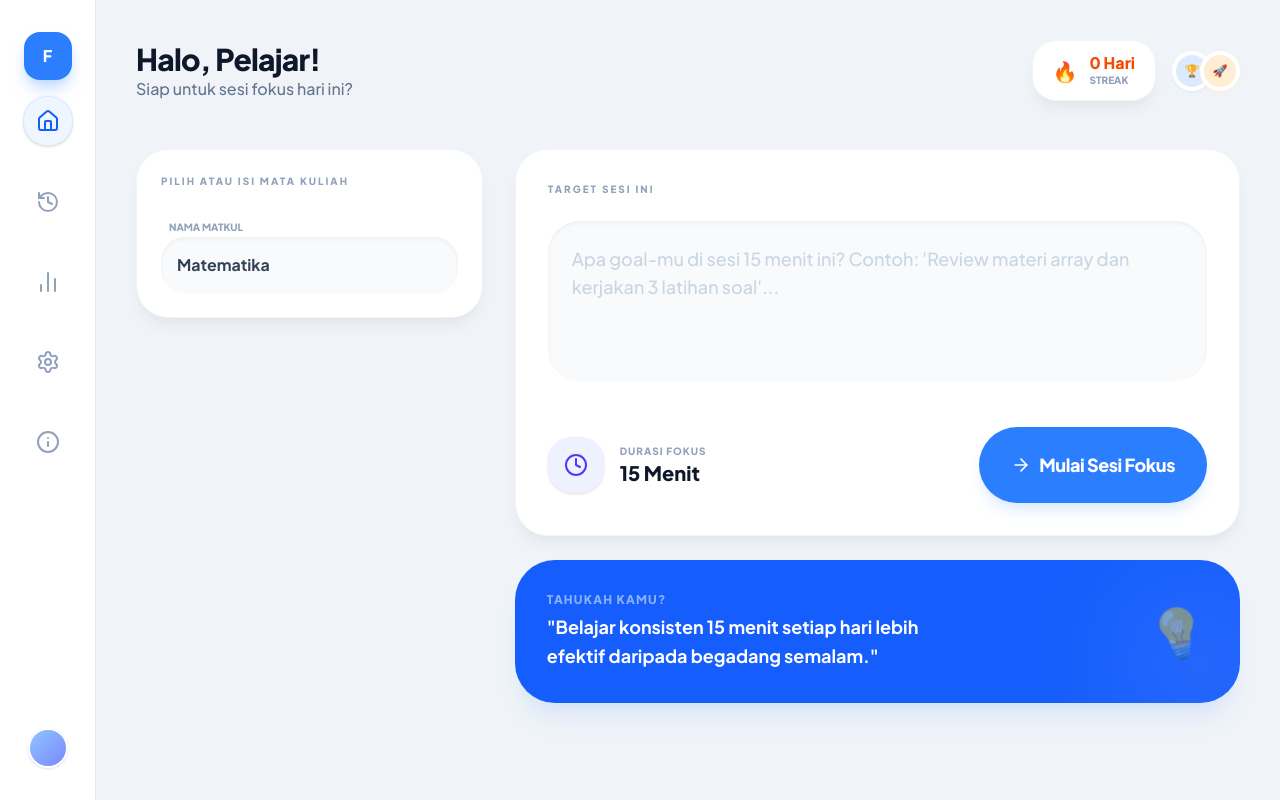
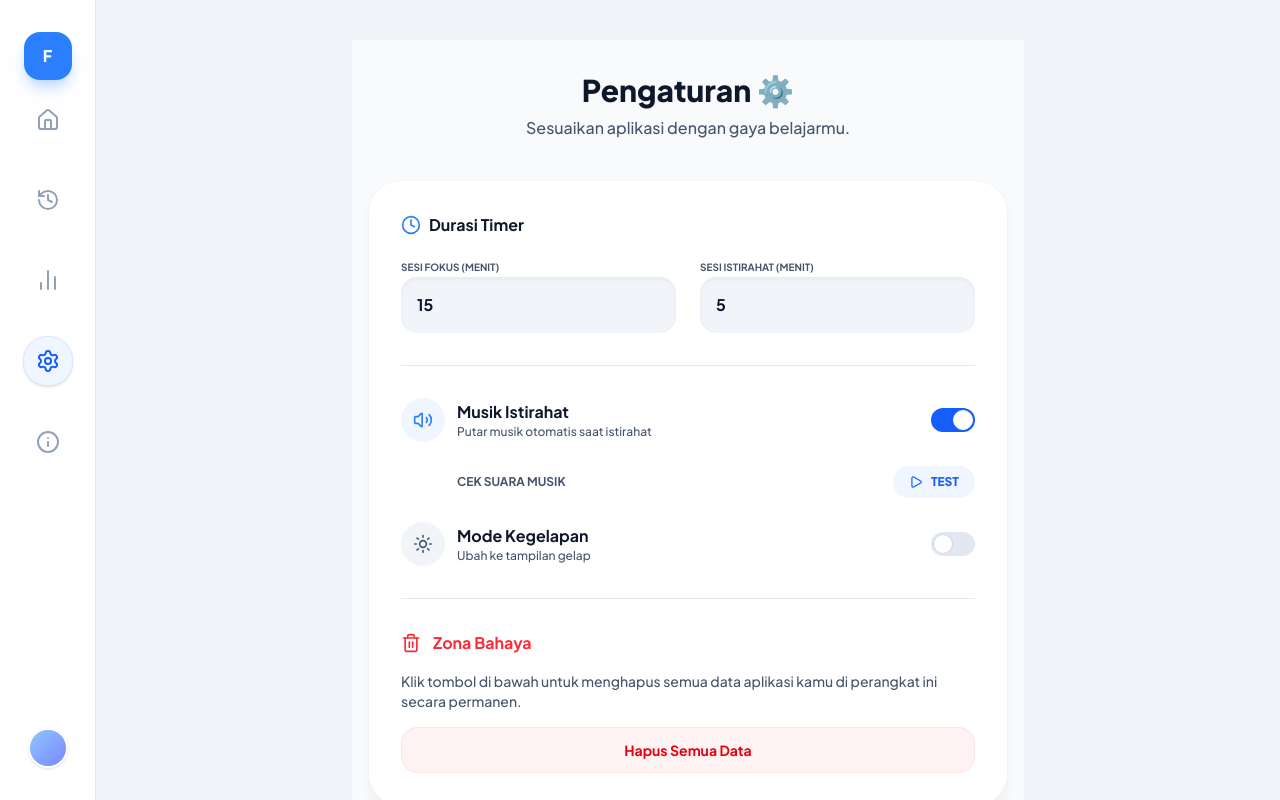
Before and after one commit to lutfiibnm/focusnote-pomodoro, a React (Vite) app: page /#/settings in a window 1280 px wide. Before the commit this address led to /. Built offline with nearby package versions, Linux system fonts and the light colour scheme; sample sign-in values are in the browser's storage.

Commit message:
Update SettingsScreen.tsx

```diff
--- a/src/screens/SettingsScreen.tsx
+++ b/src/screens/SettingsScreen.tsx
@@ -4,7 +4,7 @@
  */
 
 import React, { useState } from 'react';
-import { Settings, Volume2, Moon, Sun, Trash2, Clock, Info, Play, Pause } from 'lucide-react';
+import { Volume2, Moon, Sun, Trash2, Clock, Info, Play, Pause } from 'lucide-react';
 import { StorageService } from '../services/storageService';
 import { CustomButton } from '../components/CustomButton';
 import { musicService } from '../services/musicService';
@@ -34,6 +34,7 @@ export const SettingsScreen: React.FC = () => {
     } else {
       musicService.play();
     }
+
     setIsTestPlaying(!isTestPlaying);
   };
 
@@ -48,69 +49,76 @@ export const SettingsScreen: React.FC = () => {
   };
 
   return (
-    <div className="max-w-2xl mx-auto py-8 px-4 bg-slate-50 dark:bg-slate-50 text-slate-900 dark:text-slate-900">
+    <div className="max-w-2xl mx-auto py-8 px-4 !bg-slate-50 !text-slate-900">
       <div className="mb-10 text-center">
-        <h1 className="text-3xl font-black text-slate-900 dark:text-slate-900 mb-2">
+        <h1 className="text-3xl font-black !text-slate-900 mb-2">
           Pengaturan ⚙️
         </h1>
-        <p className="text-slate-600 dark:text-slate-600 font-medium">
+
+        <p className="!text-slate-600 font-medium">
           Sesuaikan aplikasi dengan gaya belajarmu.
         </p>
       </div>
 
-      <div className="bg-white dark:bg-white text-slate-900 dark:text-slate-900 rounded-[2rem] p-8 shadow-brand border border-slate-100 dark:border-slate-100 space-y-8">
-        {/* Timer Config */}
+      <div className="!bg-white !text-slate-900 rounded-[2rem] p-8 shadow-brand border border-slate-100 space-y-8">
         <section>
-          <h3 className="flex items-center text-slate-800 dark:text-slate-800 font-bold mb-4">
-            <Clock size={20} className="mr-2 text-blue-500" /> Durasi Timer
+          <h3 className="flex items-center !text-slate-900 font-bold mb-4">
+            <Clock size={20} className="mr-2 text-blue-500" />
+            Durasi Timer
           </h3>
 
           <div className="grid grid-cols-1 sm:grid-cols-2 gap-6">
             <div className="space-y-2">
-              <label className="text-[10px] text-slate-600 dark:text-slate-600 font-bold uppercase">
+              <label className="text-[10px] !text-slate-600 font-bold uppercase">
                 Sesi Fokus (Menit)
               </label>
+
               <input
                 type="number"
                 min="1"
                 max="60"
-                className="w-full p-4 bg-slate-50 dark:bg-slate-50 rounded-xl border-none focus:ring-2 focus:ring-blue-400 font-bold text-slate-800 dark:text-slate-800 shadow-inner"
+                className="w-full p-4 !bg-slate-100 !text-slate-900 rounded-xl border-none focus:ring-2 focus:ring-blue-400 font-bold shadow-inner"
                 value={settings.focusDuration}
-                onChange={(e) => handleUpdate({ focusDuration: parseInt(e.target.value) || 1 })}
+                onChange={(e) =>
+                  handleUpdate({ focusDuration: parseInt(e.target.value) || 1 })
+                }
               />
             </div>
 
             <div className="space-y-2">
-              <label className="text-[10px] text-slate-600 dark:text-slate-600 font-bold uppercase">
+              <label className="text-[10px] !text-slate-600 font-bold uppercase">
                 Sesi Istirahat (Menit)
               </label>
+
               <input
                 type="number"
                 min="1"
                 max="30"
-                className="w-full p-4 bg-slate-50 dark:bg-slate-50 rounded-xl border-none focus:ring-2 focus:ring-blue-400 font-bold text-slate-800 dark:text-slate-800 shadow-inner"
+                className="w-full p-4 !bg-slate-100 !text-slate-900 rounded-xl border-none focus:ring-2 focus:ring-blue-400 font-bold shadow-inner"
                 value={settings.breakDuration}
-                onChange={(e) => handleUpdate({ breakDuration: parseInt(e.target.value) || 1 })}
+                onChange={(e) =>
+                  handleUpdate({ breakDuration: parseInt(e.target.value) || 1 })
+                }
               />
             </div>
           </div>
         </section>
 
-        <div className="h-px bg-slate-100 dark:bg-slate-100" />
+        <div className="h-px !bg-slate-200" />
 
-        {/* Music & Theme */}
         <section className="space-y-6">
-          <div className="flex items-center justify-between">
+          <div className="flex items-center justify-between gap-4">
             <div className="flex items-center gap-3">
-              <div className="p-3 bg-blue-50 dark:bg-blue-50 rounded-2xl text-blue-500">
+              <div className="p-3 !bg-blue-50 rounded-2xl text-blue-500">
                 <Volume2 size={20} />
               </div>
 
               <div>
-                <p className="font-bold text-slate-800 dark:text-slate-800">
+                <p className="font-bold !text-slate-900">
                   Musik Istirahat
                 </p>
-                <p className="text-xs text-slate-600 dark:text-slate-600 font-medium">
+
+                <p className="text-xs !text-slate-600 font-medium">
                   Putar musik otomatis saat istirahat
                 </p>
               </div>
@@ -123,13 +131,14 @@ export const SettingsScreen: React.FC = () => {
                 checked={settings.musicEnabled}
                 onChange={(e) => handleUpdate({ musicEnabled: e.target.checked })}
               />
-              <div className="w-11 h-6 bg-slate-200 dark:bg-slate-200 peer-focus:outline-none rounded-full peer peer-checked:after:translate-x-full peer-checked:after:border-white after:content-[''] after:absolute after:top-[2px] after:left-[2px] after:bg-white after:border-slate-300 after:border after:rounded-full after:h-5 after:w-5 after:transition-all peer-checked:bg-blue-600"></div>
+
+              <div className="w-11 h-6 !bg-slate-200 peer-focus:outline-none rounded-full peer peer-checked:after:translate-x-full peer-checked:after:border-white after:content-[''] after:absolute after:top-[2px] after:left-[2px] after:bg-white after:border-slate-300 after:border after:rounded-full after:h-5 after:w-5 after:transition-all peer-checked:!bg-blue-600"></div>
             </label>
           </div>
 
           {settings.musicEnabled && (
             <div className="flex items-center justify-between pl-14">
-              <p className="text-xs font-bold text-slate-600 dark:text-slate-600 uppercase">
+              <p className="text-xs font-bold !text-slate-600 uppercase">
                 Cek Suara Musik
               </p>
 
@@ -137,8 +146,8 @@ export const SettingsScreen: React.FC = () => {
                 onClick={toggleTestMusic}
                 className={`flex items-center gap-2 px-4 py-2 rounded-xl text-xs font-black uppercase transition-all ${
                   isTestPlaying
-                    ? 'bg-orange-100 text-orange-600'
-                    : 'bg-blue-50 text-blue-600'
+                    ? '!bg-orange-100 text-orange-600'
+                    : '!bg-blue-50 text-blue-600'
                 }`}
               >
                 {isTestPlaying ? (
@@ -154,17 +163,18 @@ export const SettingsScreen: React.FC = () => {
             </div>
           )}
 
-          <div className="flex items-center justify-between">
+          <div className="flex items-center justify-between gap-4">
             <div className="flex items-center gap-3">
-              <div className="p-3 bg-slate-100 dark:bg-slate-100 rounded-2xl text-slate-500 dark:text-slate-500">
+              <div className="p-3 !bg-slate-100 rounded-2xl !text-slate-600">
                 {settings.theme === 'light' ? <Sun size={20} /> : <Moon size={20} />}
               </div>
 
               <div>
-                <p className="font-bold text-slate-800 dark:text-slate-800">
+                <p className="font-bold !text-slate-900">
                   Mode Kegelapan
                 </p>
-                <p className="text-xs text-slate-600 dark:text-slate-600 font-medium">
+
+                <p className="text-xs !text-slate-600 font-medium">
                   Ubah ke tampilan gelap
                 </p>
               </div>
@@ -175,23 +185,25 @@ export const SettingsScreen: React.FC = () => {
                 type="checkbox"
                 className="sr-only peer"
                 checked={settings.theme === 'dark'}
-                onChange={(e) => handleUpdate({ theme: e.target.checked ? 'dark' : 'light' })}
+                onChange={(e) =>
+                  handleUpdate({ theme: e.target.checked ? 'dark' : 'light' })
+                }
               />
-              <div className="w-11 h-6 bg-slate-200 dark:bg-slate-200 peer-focus:outline-none rounded-full peer peer-checked:after:translate-x-full peer-checked:after:border-white after:content-[''] after:absolute after:top-[2px] after:left-[2px] after:bg-white after:border-slate-300 after:border after:rounded-full after:h-5 after:w-5 after:transition-all peer-checked:bg-blue-600"></div>
+
+              <div className="w-11 h-6 !bg-slate-200 peer-focus:outline-none rounded-full peer peer-checked:after:translate-x-full peer-checked:after:border-white after:content-[''] after:absolute after:top-[2px] after:left-[2px] after:bg-white after:border-slate-300 after:border after:rounded-full after:h-5 after:w-5 after:transition-all peer-checked:!bg-blue-600"></div>
             </label>
           </div>
         </section>
 
-        <div className="h-px bg-slate-100 dark:bg-slate-100" />
+        <div className="h-px !bg-slate-200" />
 
-        {/* Risk Zone */}
         <section>
           <div className="flex items-center gap-3 text-red-500 mb-4">
             <Trash2 size={20} />
             <p className="font-bold">Zona Bahaya</p>
           </div>
 
-          <p className="text-sm text-slate-600 dark:text-slate-600 font-medium mb-4">
+          <p className="text-sm !text-slate-600 font-medium mb-4">
             Klik tombol di bawah untuk menghapus semua data aplikasi kamu di perangkat ini secara permanen.
           </p>
 
@@ -202,12 +214,13 @@ export const SettingsScreen: React.FC = () => {
       </div>
 
       <div className="mt-8 text-center px-4">
-        <div className="text-sm font-bold text-slate-600 dark:text-slate-600 flex flex-col items-center justify-center gap-2 mx-auto hover:text-blue-500 transition-colors">
+        <div className="text-sm font-bold !text-slate-600 flex flex-col items-center justify-center gap-2 mx-auto hover:text-blue-500 transition-colors">
           <div className="flex items-center gap-2">
-            <Info size={16} /> FocusNote Pomodoro v1.0.4
+            <Info size={16} /> FocusNote Pomodoro v1.0.5
           </div>
+
           <div className="text-[10px] uppercase font-black tracking-[0.3em] opacity-60">
-            by LutfIIbnm
+            by lutfiibnm
           </div>
         </div>
       </div>
```
